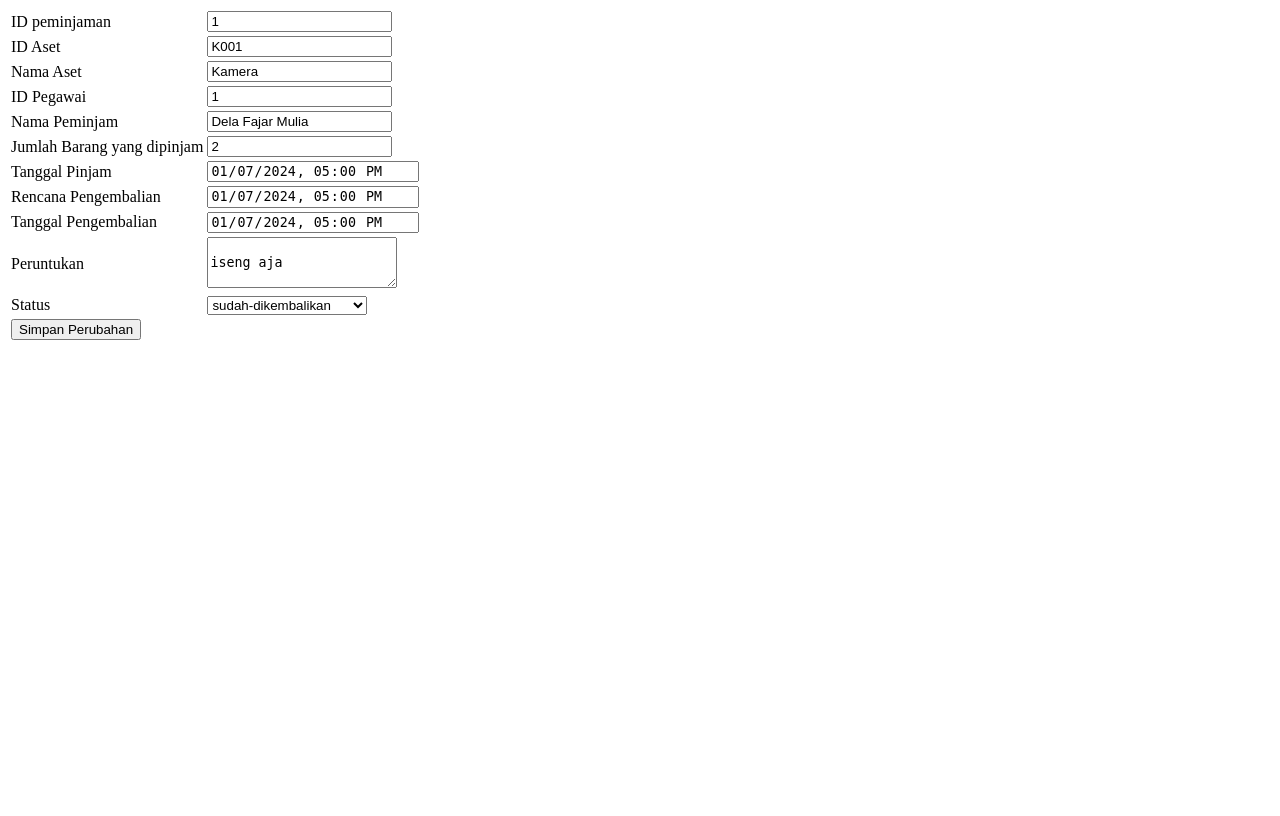
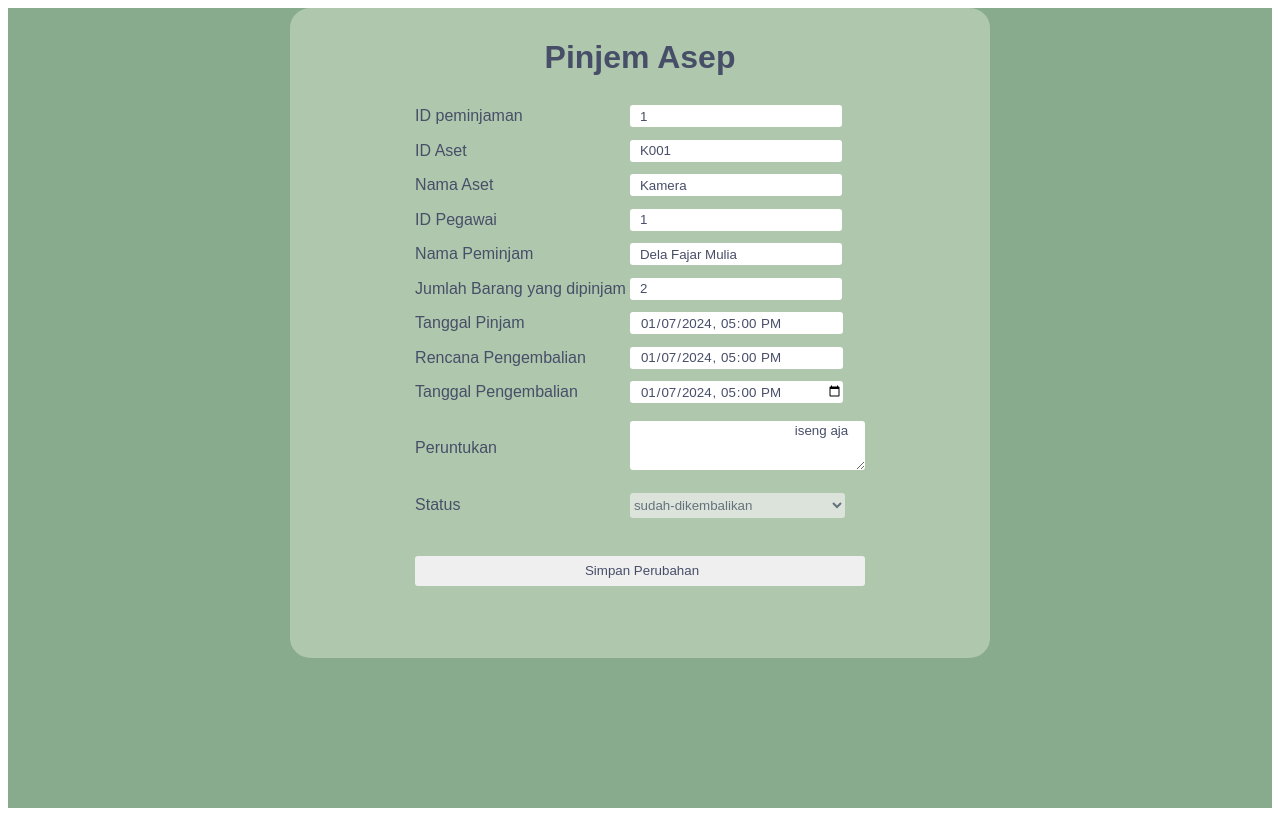
Before and after one commit to delafajarmulia/peminjaman-aset, a PHP site: page /pages/edit-pinjam.php?id=1 in a window 1280 px wide. Before the commit the page ends 340 px from the top, so only its background shows below. Run offline with PHP 8.4, Linux system fonts and the light colour scheme; data comes from the database, SQL or seed files in the repository.

Commit message:
edit peminjaman

```diff
--- a/pages/edit-pinjam.php
+++ b/pages/edit-pinjam.php
@@ -4,11 +4,16 @@
     <meta charset="UTF-8">
     <meta name="viewport" content="width=device-width, initial-scale=1.0">
     <title>Pinjem Asep</title>
+    <link rel="stylesheet" href="../styling/edit-pinjam.css">
 </head>
 <body>
     <div class="container">
         <div class="con-card">
+            <!-- <div class="con-table"> -->
                 <table class="input-table">
+                    <div class="title">
+                        <h1>Pinjem Asep</h1>
+                    </div>
                     <form action="../logic/edit-pinjam.php" method="post">
                         <?php
                             include '../connector.php';
@@ -19,7 +24,7 @@
                                                     FROM peminjaman AS p
                                                     LEFT JOIN asets AS s
                                                     ON p.aset_id = s.id
-                                                WHERE p.id=1;");
+                                                    WHERE p.id=$id;");
                             while($data = mysqli_fetch_assoc($query)){
                         ?>
                                 <tr>
@@ -48,20 +53,20 @@
                                 </tr>
                                 <tr>
                                     <td>Tanggal Pinjam</td>
-                                <td><input type="datetime-local" name="" id="" value="<?php echo $data['tanggal_pinjam'];?>" readonly></td>
+                                    <td><input type="datetime-local" class="date" name="" id="" value="<?php echo $data['tanggal_pinjam'];?>" readonly></td>
                                 </tr>
                                 <tr>
                                     <td>Rencana Pengembalian</td>
-                                <td><input type="datetime-local" name="" id="" value="<?php echo $data['rencana_pengembalian'];?>" readonly></td>
+                                    <td><input type="datetime-local" class="date" name="rencana_kembali" id="" value="<?php echo $data['rencana_pengembalian'];?>" readonly></td>
                                 </tr>
                                 <tr>
                                     <td>Tanggal Pengembalian</td>
-                                <td><input type="datetime-local" name="" id="" value="<?php echo $data['tanggal_pengembalian'];?>" readonly></td>
+                                    <td><input type="datetime-local" class="date" name="tanggal_pengembalian" id="" value="<?php echo $data['tanggal_pengembalian'];?>"></td>
                                 </tr>
                                 <tr>
                                     <td>Peruntukan</td>
                                     <td>
-                                    <textarea name="peruntukan" id="" cols="21" rows="3">
+                                        <textarea name="peruntukan" id="" cols="27" rows="3">
                                             <?php echo $data['peruntukan'];?>
                                         </textarea>
                                     </td>
@@ -69,7 +74,7 @@
                                 <tr>
                                     <td>Status</td>
                                     <td>
-                                    <select name="peruntukan" id="peruntukan">
+                                        <select name="status" id="status" disabled>
                                             <option value="<?php echo $data['status'];?>" selected ><?php echo $data['status'];?></option>
                                             <option value="masih-pinjam">masih-pinjam</option>
                                             <option value="sudah-dikembalikan">sudah-dikembalikan</option>
@@ -78,11 +83,12 @@
                                     </td>
                                 </tr>
                                 <tr>
-                                <td colspan="2"><input type="submit" value="Simpan Perubahan" name="submit"></td>
+                                    <td colspan="2"><input type="submit" value="Simpan Perubahan" name="submit" class="submit"></td>
                                 </tr>
                         <?php } ?>
                     </form>
                 </table>
+            <!-- </div> -->
         </div>
     </div>
 </body>
--- /dev/null
+++ b/styling/edit-pinjam.css
@@ -0,0 +1,53 @@
+*{
+    font-family: Arial, Helvetica, sans-serif;
+    color: #474E68;
+}
+.container{
+    background-color: #88AB8E;
+    height: 100vh;
+}
+.con-card{
+    background-color: #AFC8AD;
+    margin-left: auto;
+    margin-right: auto;
+    max-width: 700px;
+    min-height: 650px;
+    /* margin-top: -10px; */
+    border-radius: 3%;
+}
+.title{
+    text-align: center;
+    padding-top: 10px;
+}
+.con-card .input-table{
+    max-width: 1000px;
+    height: 500px;
+    margin-left: auto;
+    margin-right: auto;
+}
+td > input{
+    width: 200px;
+    height: 20px;
+    border: none;
+    border-radius: 3px;
+    padding-left: 10px;
+}
+.date{
+    width: 203px;
+    height: 22px;
+}
+textarea{
+    border: none;
+    border-radius: 3px;
+}
+select{
+    width: 215px;
+    height: 25px;
+    border: none;
+    border-radius: 3px;
+}
+.submit{
+    height: 30px;
+    width: 100%;
+    margin-top: 20px;
+}
```
Also changed, not shown: logic/edit-pinjam.php (+29 -1 lines). Lines whose indentation alone changed are shown as unchanged.
